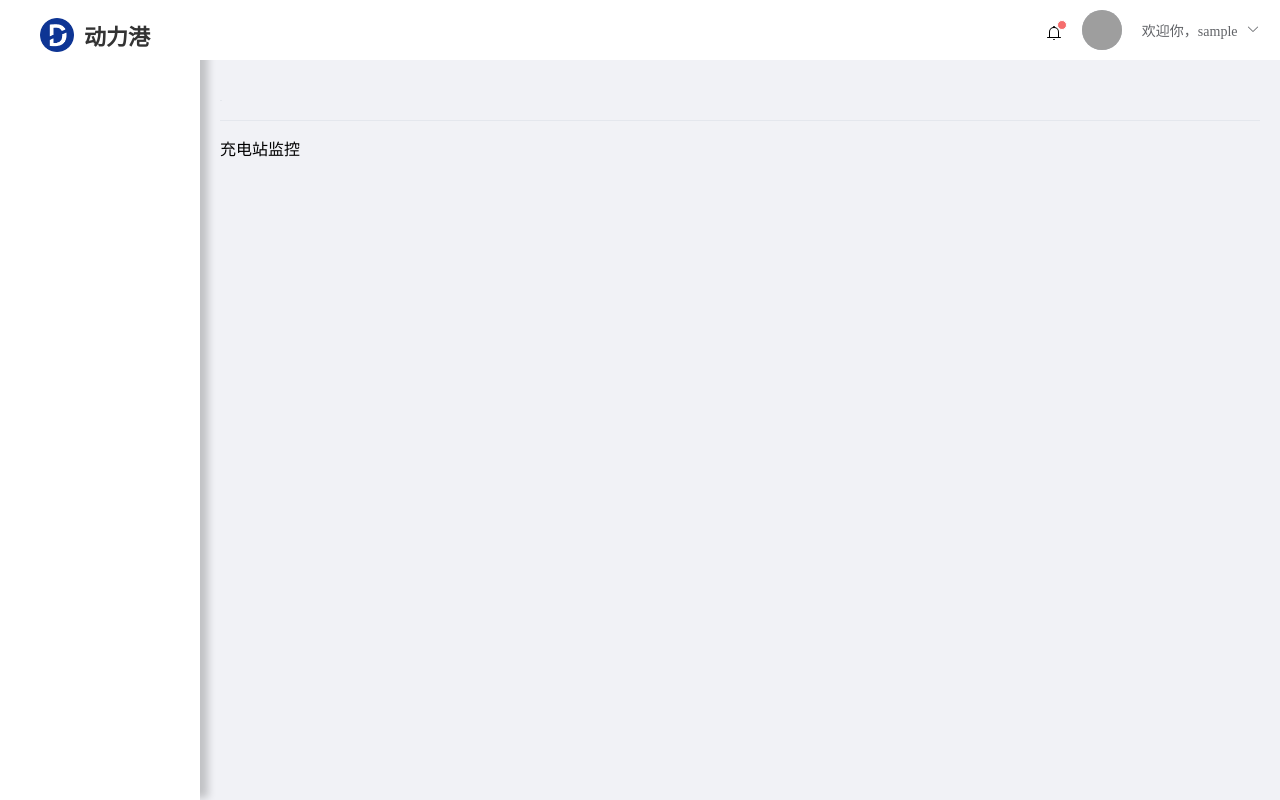
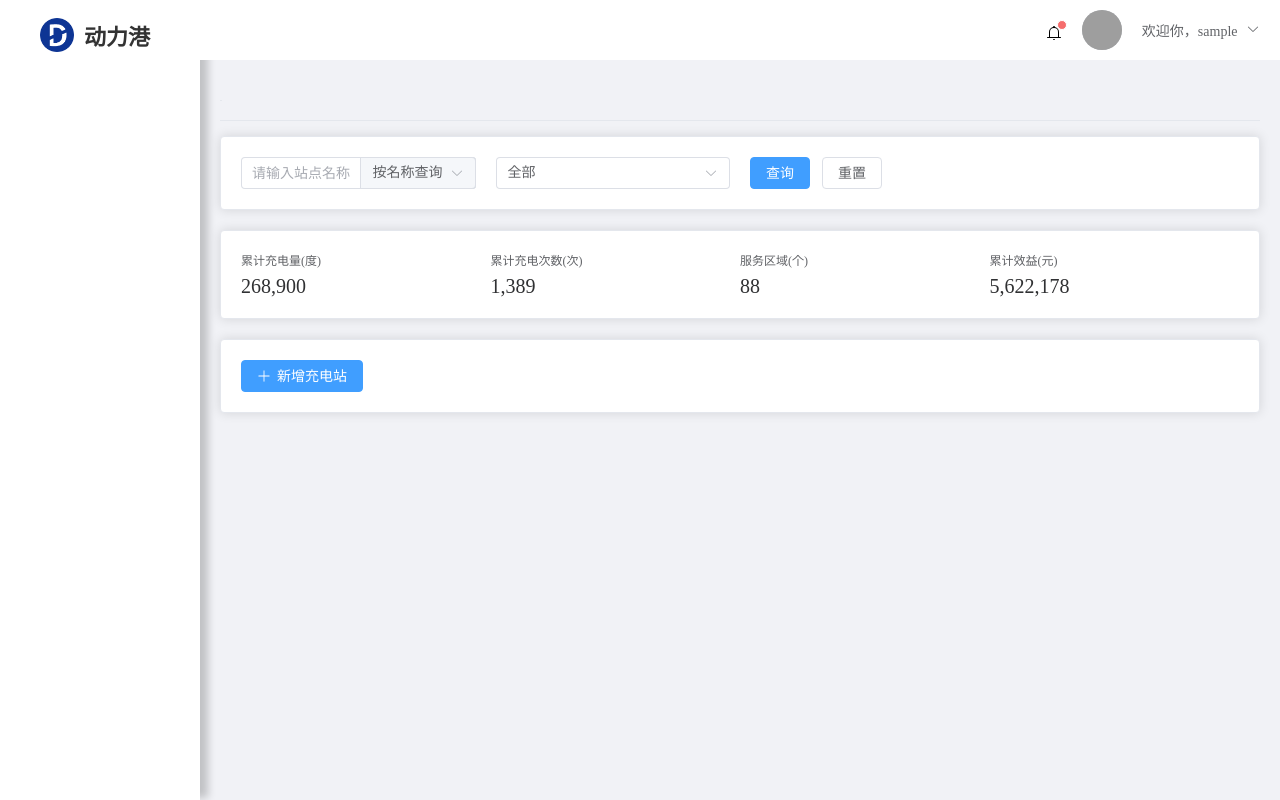
Before and after one commit to SJTU-cyeext/energy_platform, a Vue app: page /chargingstation/monitor in a window 1280 px wide. Built offline with nearby package versions, Linux system fonts and the light colour scheme; sample sign-in values are in the browser's storage; grey boxes are pictures that could not be loaded.

Commit message:
37 充电站监控页面基本结构开发

```diff
--- a/src/views/chargingstation/Monitor.vue
+++ b/src/views/chargingstation/Monitor.vue
@@ -1,11 +1,62 @@
 <template>
-    充电站监控
+    <el-card>
+        <el-row :gutter="20">
+            <el-col :span="6">
+                <el-input v-model="formParams.input" placeholder="请输入站点名称、ID" style="max-width: 600px;"
+                    class="input-with-select">
+                    <template #append>
+                        <el-select v-model="select" placeholder="" style="width: 115px">
+                            <el-option label="按名称查询" value="name" />
+                            <el-option label="按ID查询" value="id" />
+                        </el-select>
+                    </template>
+                </el-input>
+            </el-col>
+            <el-col :span="6">
+                <el-select placeholder="充电站状态" v-model="formParams.value">
+                    <el-option label="全部" :value="1"></el-option>
+                    <el-option label="使用中" :value="2"></el-option>
+                    <el-option label="空闲中" :value="3"></el-option>
+                    <el-option label="维护中" :value="4"></el-option>
+                    <el-option label="待维修" :value="5"></el-option>
+                </el-select>
+            </el-col>
+            <el-col :span="6">
+                <el-button type="primary">查询</el-button>
+                <el-button>重置</el-button>
+            </el-col>
+        </el-row>
+    </el-card>
+    <el-card class="mt">
+        <el-row>
+            <el-col :span="6">
+                <el-statistic title="累计充电量(度)" :value="268900" />
+            </el-col>
+            <el-col :span="6">
+                <el-statistic title="累计充电次数(次)" :value="1389" />
+            </el-col>
+            <el-col :span="6">
+                <el-statistic title="服务区域(个)" :value="88" />
+            </el-col>
+            <el-col :span="6">
+                <el-statistic title="累计效益(元)" :value="5622178" />
+            </el-col>
+        </el-row>
+    </el-card>
+    <el-card class="mt">
+        <el-button type="primary" icon="Plus">新增充电站</el-button>
+    </el-card>
 </template>
 
 <script setup lang="ts">
+    import { reactive, ref } from 'vue';
+
+    const select = ref("name")
+    const formParams = reactive({
+        input: "",
+        value: 1
+    })
 
 </script>
 
-<style scoped>
-
-</style>
+<style scoped></style>
```
